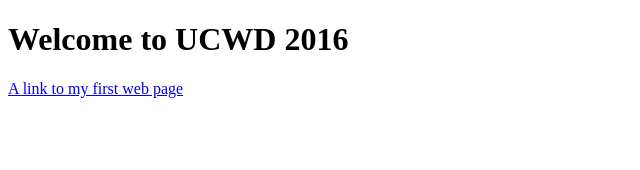
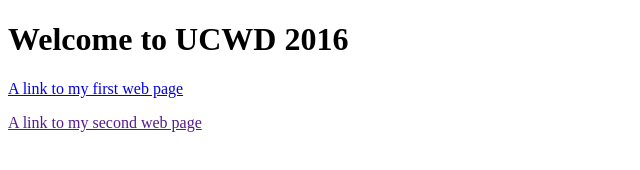
Before and after one commit to LectoBU/CWSite, a plain HTML site: page index.html in a window 1280 px wide. Shown: the whole page, without its empty margins (0-640 px from the left). Drawn offline with Linux system fonts and the light colour scheme.

Commit message:
Update index.html

```diff
--- a/index.html
+++ b/index.html
@@ -4,5 +4,6 @@
 	<body>
 		<h1>Welcome to UCWD 2016</h1>
 		<p><a href="first-test.html">A link to my first web page</a></p>
+		<p><a href="">A link to my second web page</a></p>
 	</body>
 </html>
```
